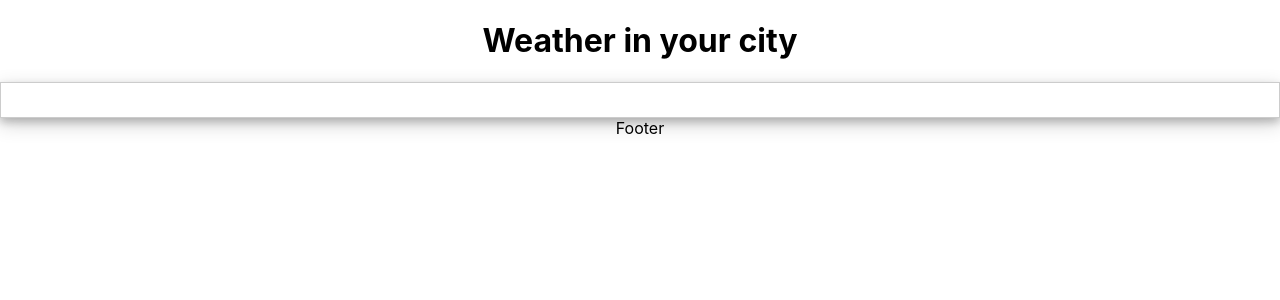
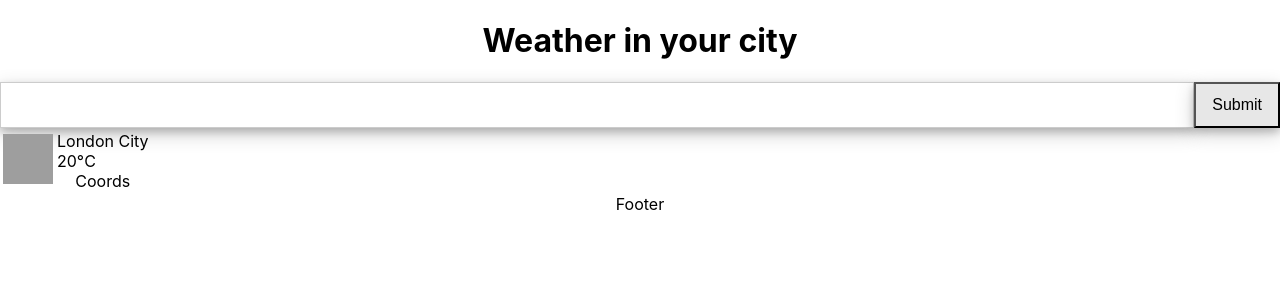
Before and after one commit to bedrosenator/weather, a React (Create React App) app: page / in a window 1280 px wide. Shown: the top 300 px of the page. Built offline with nearby package versions, Linux system fonts and the light colour scheme; grey boxes are pictures that could not be loaded.

Commit message:
Forecast container added

```diff
--- a/src/App.js
+++ b/src/App.js
@@ -1,19 +1,14 @@
-import React, {useState} from 'react';
+import React from 'react';
 import Header from './components/Header';
 import './App.css';
-import Input from './components/Input';
+import Forecast from './containers/Forecast/Forecast';
 
 function App() {
-  // const [ city, setCity ] = useState('');
-  const city = '';
-  const handleChangeLocation = (e) => {
-    console.log(e);
-  };
   return (
     <div className="App">
       <Header />
       <section>
-        <Input text={city} onChange={handleChangeLocation} />
+        <Forecast />
       </section>
       <footer>Footer</footer>
     </div>
--- a/src/containers/Forecast/Forecast.js
+++ b/src/containers/Forecast/Forecast.js
@@ -1,5 +1,6 @@
 import React, { Component } from 'react';
 import SearchForm from 'components/SearchForm';
+import ShortCityForecast from '../../components/ShortCityForecast';
 
 export class Forecast extends Component {
   constructor(props) {
@@ -16,6 +17,7 @@ export class Forecast extends Component {
     return (
       <div>
         <SearchForm onSubmit={this.onSubmit} />
+        <ShortCityForecast />
       </div>
     );
   }
```
